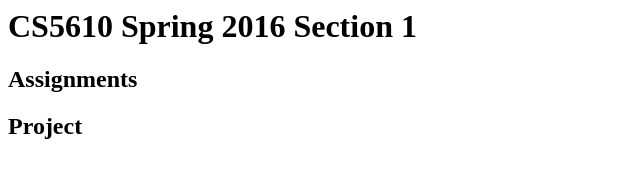
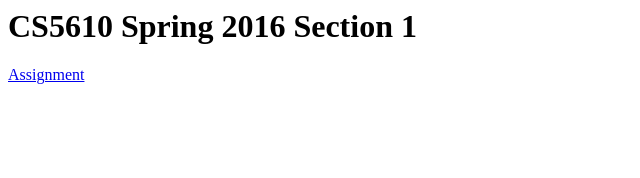
Before and after one commit to NingLuo/webdev, a website: page public/index.html in a window 1280 px wide. Shown: the whole page, without its empty margins (0-640 px from the left). Drawn offline with Linux system fonts and the light colour scheme.

Commit message:
Added all required html files in assignment folder

```diff
--- a/package.json
+++ b/package.json
@@ -18,18 +18,15 @@
     "type": "git",
     "url": "https://github.com/openshift/origin-server"
   },
-
   "engines": {
     "node": ">= 0.6.0",
     "npm": ">= 1.0.0"
   },
-
   "dependencies": {
-    "express": "~3.4.4"
+    "express": "^3.4.8"
   },
   "devDependencies": {},
   "bundleDependencies": [],
-
   "private": true,
   "main": "server.js"
 }
--- a/public/index.html
+++ b/public/index.html
@@ -1,4 +1,4 @@
 <h1>CS5610 Spring 2016 Section 1</h1>
 
-<h2>Assignments</h2>
-<h2>Project</h2>
+<a href="assignment/index.html">Assignment</a>
+<br/>
```
